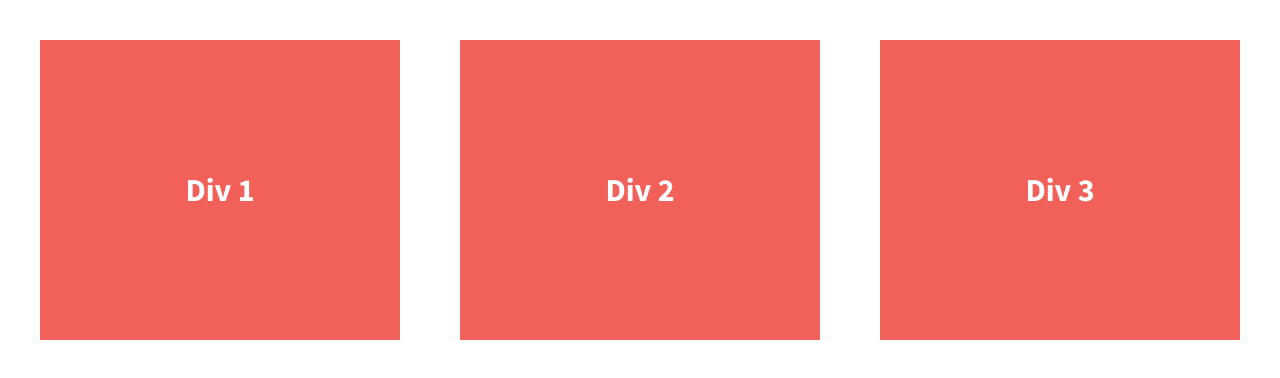
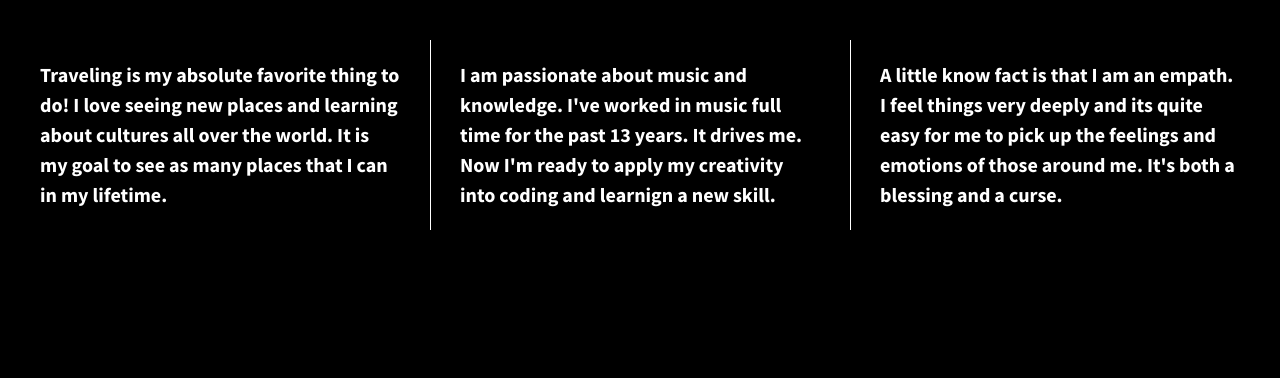
Before and after one commit to nwill86/206-divs-flexbox-starter, a plain HTML site: page index.html in a window 1280 px wide. Drawn offline with nearby package versions, Linux system fonts and the light colour scheme.

Commit message:
Added content to divs and updated css

```diff
--- a/css/main.css
+++ b/css/main.css
@@ -97,12 +97,14 @@ textarea {
 
 
 html {
-  background-color: #fff;
+    background-color: black;
     height: 100%;
+    width: 100%;
 }
 
 body {
     font-family: 'Source Sans Pro', sans-serif;
+    font-weight: 700;
     padding: 2em;
     font-size: 1.25em;
     height: 100%;
@@ -110,26 +112,33 @@ body {
 
 .wrapper {
     /*add display:flex and set justify-content to space-between*/
-  font-weight: 700;
+
     display: flex;
     justify-content: space-between;
+    flex-flow: row wrap;
+    align-items: center;
+
 }
 
-.div-1, .div-2, .div-3 {
+.div-1,
+.div-2,
+.div-3 {
     /*give the divs a width of 30%, add display:flex, set justify-content and align-items to center*/
     color: #fff;
     line-height: 1.5em;
-  font-size: 1.6em;
-  background-color: #f16059;
-  height: 300px;
+    font-size: 1em;
+    background-color: black;
+    height: auto;
     display: flex;
-  width: 30%;
+    /* width: 30%; */
     justify-content: center;
     align-items: center;
 }
 
-
-
+.wrapper span {
+    font-family: 'Lora', sans-serif;
+    font-size: 1em;
+}
 
 /* ==========================================================================
    Helper classes
@@ -197,8 +206,10 @@ body {
 
 .clearfix:before,
 .clearfix:after {
-    content: " "; /* 1 */
-    display: table; /* 2 */
+    content: " ";
+    /* 1 */
+    display: table;
+    /* 2 */
 }
 
 .clearfix:after {
@@ -210,6 +221,21 @@ body {
    These examples override the primary ('mobile first') styles.
    Modify as content requires.
    ========================================================================== */
+
+@media all and (min-width: 1200px) {
+
+    .div-1,
+    .div-2,
+    .div-3 {
+        flex-basis: 30%;
+    }
+
+    .div-1,
+    .div-2 {
+        border-right: 1px solid #fff;
+        padding-right: 30px;
+    }
+}
 
 @media print,
 (-webkit-min-device-pixel-ratio: 1.25),
@@ -225,11 +251,13 @@ body {
    ========================================================================== */
 
 @media print {
+
     *,
     *:before,
     *:after {
         background: transparent !important;
-        color: #000 !important; /* Black prints faster:
+        color: #000 !important;
+        /* Black prints faster:
                                    http://www.sanbeiji.com/archives/953 */
         box-shadow: none !important;
         text-shadow: none !important;
--- a/index.html
+++ b/index.html
@@ -1,5 +1,6 @@
 <!doctype html>
 <html class="no-js" lang="">
+
 <head>
     <meta charset="utf-8">
     <meta http-equiv="x-ua-compatible" content="ie=edge">
@@ -16,6 +17,7 @@
     <link href='http://fonts.googleapis.com/css?family=Lora:700' rel='stylesheet' type='text/css'>
     <link href='http://fonts.googleapis.com/css?family=Source+Sans+Pro:400,700' rel='stylesheet' type='text/css'>
 </head>
+
 <body>
     <!--[if lt IE 8]>
             <p class="browserupgrade">You are using an <strong>outdated</strong> browser. Please <a href="http://browsehappy.com/">upgrade your browser</a> to improve your experience.</p>
@@ -23,13 +25,16 @@
 
     <section class="wrapper">
         <div class="div-1">
-                Div 1
+            <p>Traveling is my absolute favorite thing to do! I love seeing new places and learning about cultures all
+                over the world. It is my goal to see as many places that I can in my lifetime.</p>
         </div>
         <div class="div-2">
-                Div 2
+            <p>I am passionate about music and knowledge. I've worked in music full time for the past 13 years. It
+                drives me. Now I'm ready to apply my creativity into coding and learnign a new skill.</p>
         </div>
         <div class="div-3">
-                Div 3
+            <p>A little know fact is that I am an empath. I feel things very deeply and its quite easy for me to pick up
+                the feelings and emotions of those around me. It's both a blessing and a curse.</p>
         </div>
     </section>
 
@@ -40,12 +45,15 @@
 
     <!-- Google Analytics: change UA-XXXXX-X to be your site's ID. -->
     <script>
-            (function(b,o,i,l,e,r){b.GoogleAnalyticsObject=l;b[l]||(b[l]=
-            function(){(b[l].q=b[l].q||[]).push(arguments)});b[l].l=+new Date;
-            e=o.createElement(i);r=o.getElementsByTagName(i)[0];
-            e.src='https://www.google-analytics.com/analytics.js';
-            r.parentNode.insertBefore(e,r)}(window,document,'script','ga'));
-            ga('create','UA-XXXXX-X','auto');ga('send','pageview');
+            (function (b, o, i, l, e, r) {
+                b.GoogleAnalyticsObject = l; b[l] || (b[l] =
+                    function () { (b[l].q = b[l].q || []).push(arguments) }); b[l].l = +new Date;
+                e = o.createElement(i); r = o.getElementsByTagName(i)[0];
+                e.src = 'https://www.google-analytics.com/analytics.js';
+                r.parentNode.insertBefore(e, r)
+            }(window, document, 'script', 'ga'));
+        ga('create', 'UA-XXXXX-X', 'auto'); ga('send', 'pageview');
     </script>
 </body>
+
 </html>
```
Lines whose indentation alone changed are shown as unchanged.
